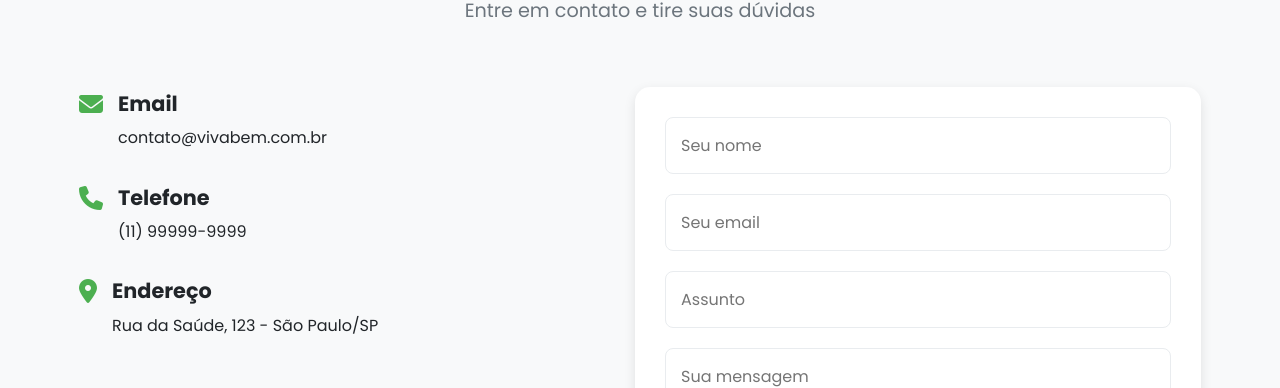
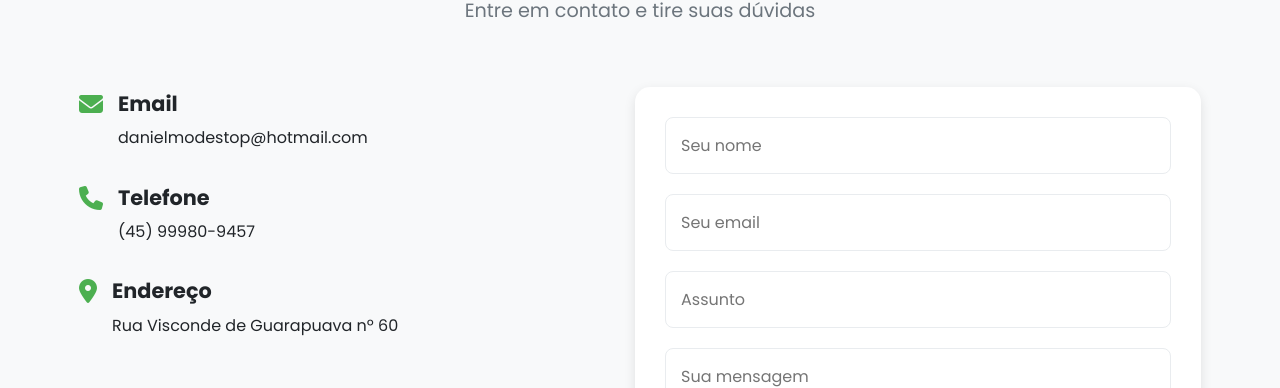
Before and after one commit to Danielmodestobarbosa/Naturally, a plain HTML site: page index.html in a window 1280 px wide. Shown: the part 2597-2985 px from the top of the page. Drawn offline with Linux system fonts and the light colour scheme; a script that the page names is missing.

Commit message:
Nova att

```diff
--- a/index.html
+++ b/index.html
@@ -131,21 +131,21 @@
                         <i class="fas fa-envelope"></i>
                         <div>
                             <h3>Email</h3>
-                            <p>contato@vivabem.com.br</p>
+                            <p>danielmodestop@hotmail.com</p>
                         </div>
                     </div>
                     <div class="info-item">
                         <i class="fas fa-phone"></i>
                         <div>
                             <h3>Telefone</h3>
-                            <p>(11) 99999-9999</p>
+                            <p>(45) 99980-9457</p>
                         </div>
                     </div>
                     <div class="info-item">
                         <i class="fas fa-map-marker-alt"></i>
                         <div>
                             <h3>Endereço</h3>
-                            <p>Rua da Saúde, 123 - São Paulo/SP</p>
+                            <p>Rua Visconde de Guarapuava nº 60</p>
                         </div>
                     </div>
                 </div>
```
